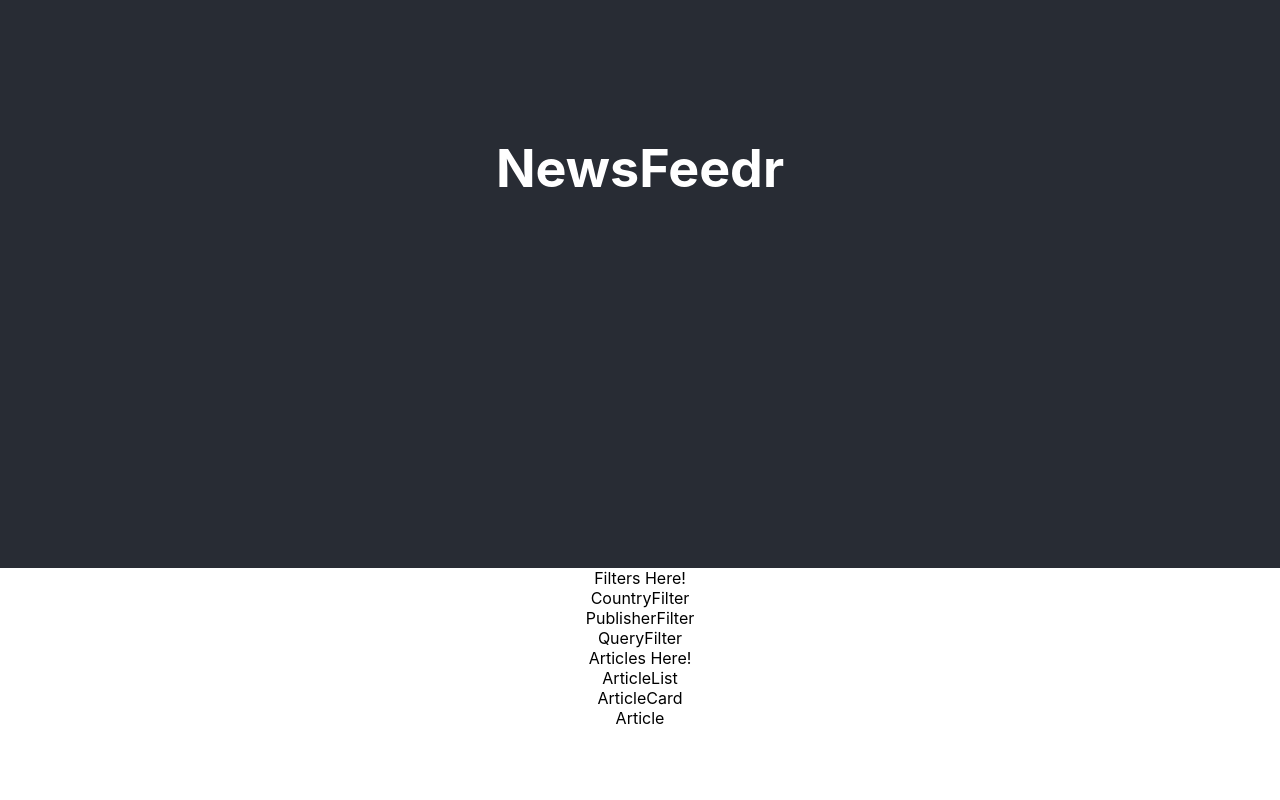
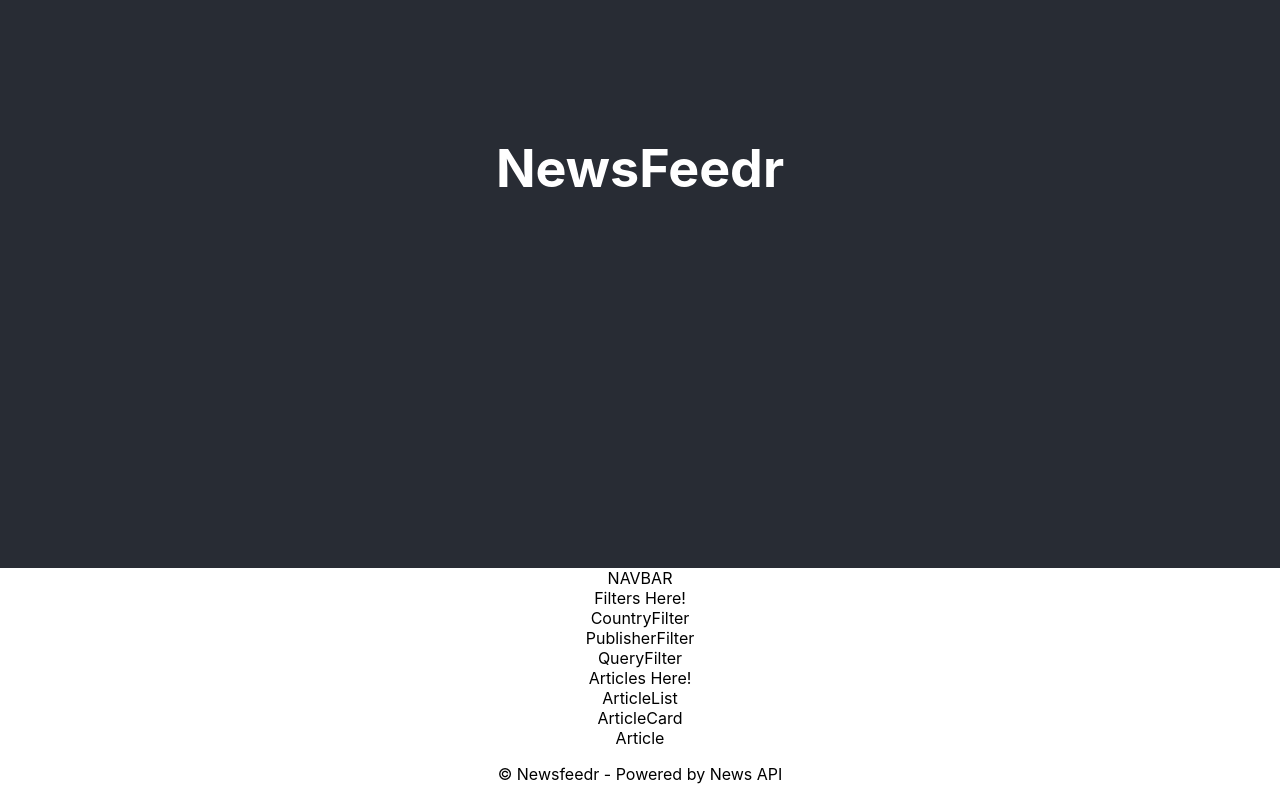
Before and after one commit to yutingcxiang/newsfeedr, a React (Create React App) app in the folder client/: page / in a window 1280 px wide. Shown: the part 232-1032 px from the top of the page. Before the commit the page ends 960 px from the top, so only its background shows below. Built offline with nearby package versions, Linux system fonts and the light colour scheme.

Commit message:
Add Navbar component and footer with attribution

```diff
--- a/client/src/App.js
+++ b/client/src/App.js
@@ -2,6 +2,7 @@ import React, { Component } from 'react';
 import './App.css';
 import ArticlesContainer from './containers/ArticlesContainer'
 import FiltersContainer from './containers/FiltersContainer'
+import Navbar from './components/layout/Navbar'
 
 class App extends Component {
   render() {
@@ -10,12 +11,14 @@ class App extends Component {
         <header className="App-header">
           <h1>NewsFeedr</h1>
         </header>
-        <div>
-          <FiltersContainer />
-        </div>
-        <div>
-          <ArticlesContainer />
-        </div>
+
+        <Navbar />
+        <FiltersContainer />
+        <ArticlesContainer />
+
+        <footer className="App-footer">
+          <p>© Newsfeedr - Powered by News API</p>
+        </footer>
       </div>
     );
   }
--- /dev/null
+++ b/client/src/components/layout/Navbar.js
@@ -0,0 +1,11 @@
+import React from 'react';
+
+const Navbar = () => {
+  return(
+    <div>
+      NAVBAR
+    </div>
+  )
+}
+
+export default Navbar
```
